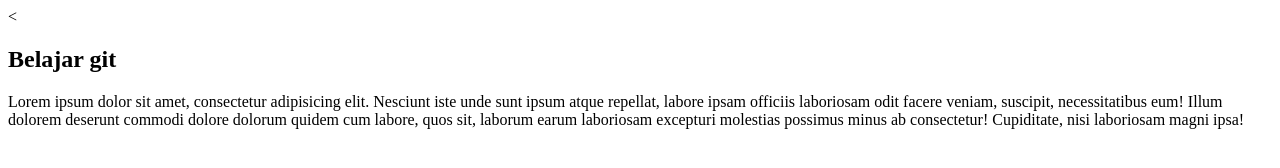
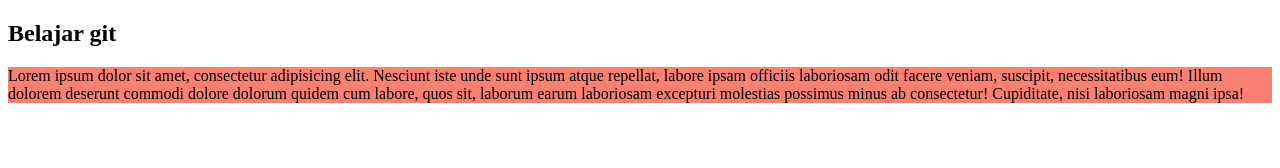
Before and after one commit to mahrisarezkia/mahrisarezkia.github.io, a plain HTML site: page index.html in a window 1280 px wide. Drawn offline with Linux system fonts and the light colour scheme.

Commit message:
Sudah ditambahkan style

```diff
--- a/index.html
+++ b/index.html
@@ -7,8 +7,8 @@
   <title>RisadanMega</title>
 </head>
 <body>
-  <<h2>Belajar git</h2>
-  <p>Lorem ipsum dolor sit amet, consectetur adipisicing elit.
+  <h2>Belajar git</h2>
+  <p style="background-color:salmon">Lorem ipsum dolor sit amet, consectetur adipisicing elit.
      Nesciunt iste unde sunt ipsum atque repellat, labore ipsam officiis
       laboriosam odit facere veniam, suscipit, necessitatibus eum!
       Illum dolorem deserunt commodi dolore dolorum quidem cum labore, quos sit,
```
